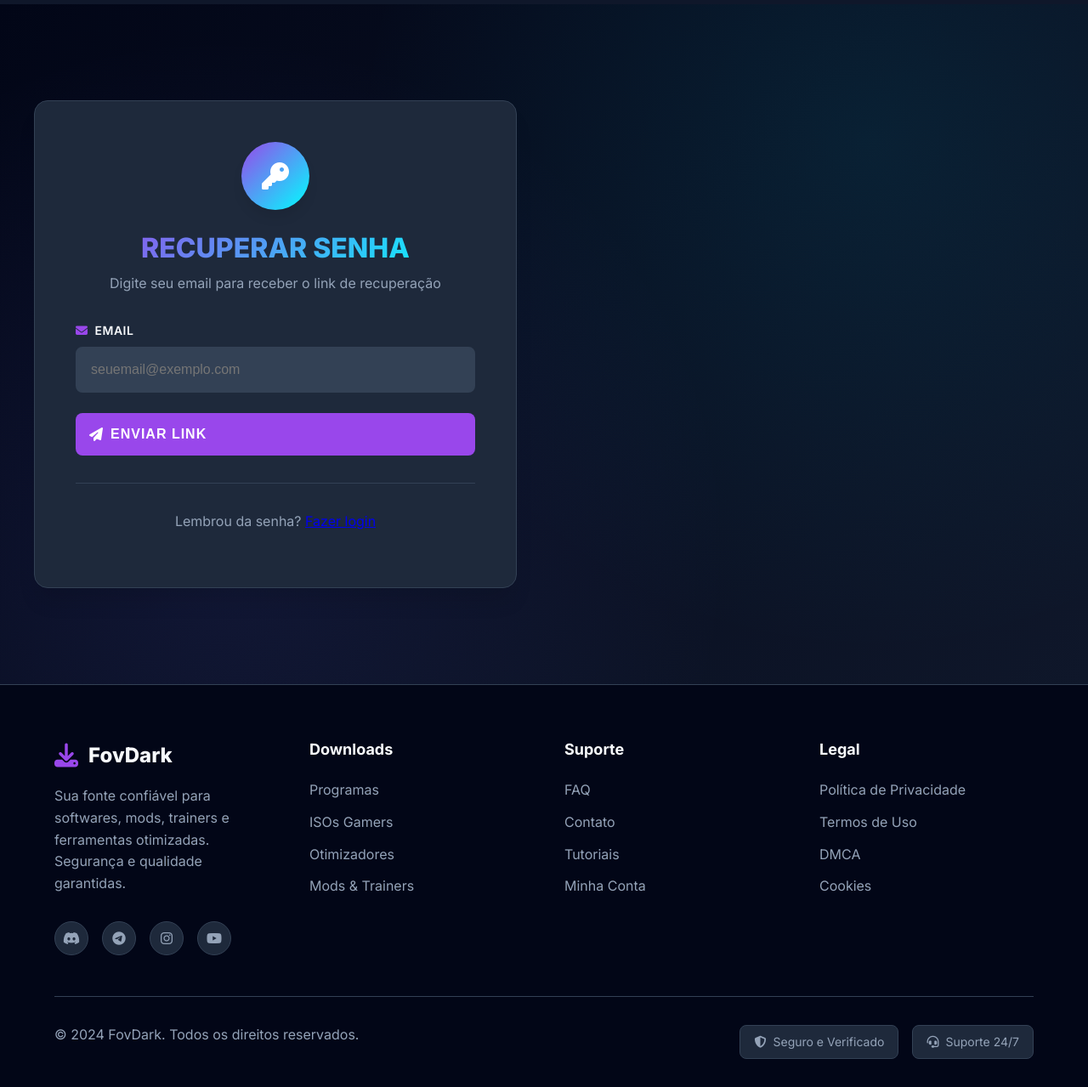
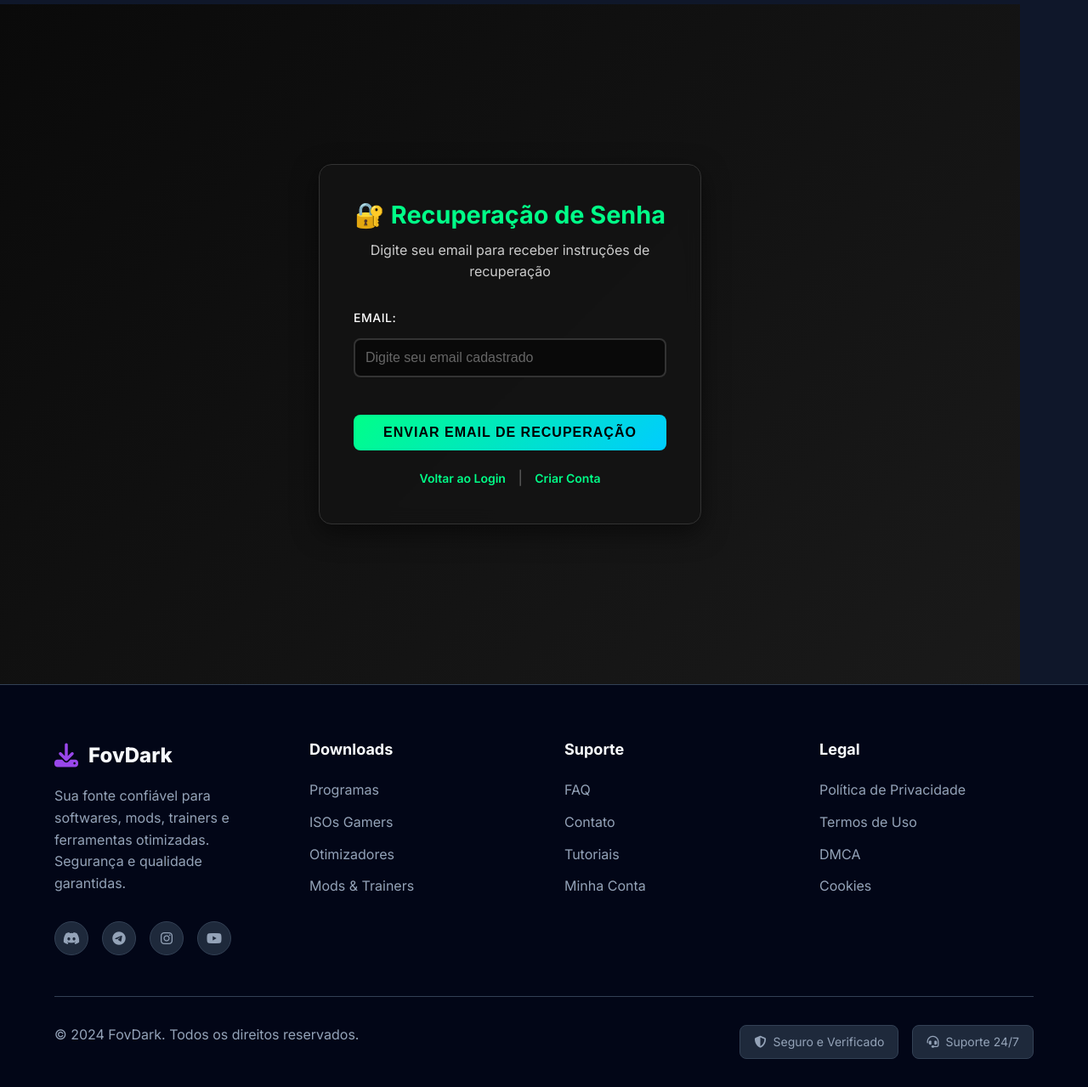
Before and after one commit to lsalles102/FovDark3, a FastAPI app: page /recover in a window 1280 px wide. Shown: the part 75-1354 px from the top of the page at 85% size. Run offline with FastAPI, Linux system fonts and the light colour scheme.

Commit message:
Enable users to recover or reset forgotten account passwords securely
Adds password recovery feature with email verification and token-based reset via new "/api/forgot-password" and "/api/reset-password" endpoints, plus "recover.html" template.

Replit-Commit-Author: Agent
Replit-Commit-Session-Id: d87b80da-a1c2-4487-9b67-aab82658d914
Replit-Commit-Screenshot-Url: https://storage.googleapis.com/screenshot-production-us-central1/a9f3d906-1ad1-4956-ab1e-419be669697f/0eea35ac-5da6-46e8-b347-9fd6b885139b.jpg

```diff
--- a/main.py
+++ b/main.py
@@ -373,6 +373,80 @@ async def login_user(
         print(f"💥 Erro crítico no login: {str(e)}")
         import traceback
         traceback.print_exc()
+        db.rollback()
+        raise HTTPException(status_code=status.HTTP_500_INTERNAL_SERVER_ERROR, detail="Erro interno do servidor")
+
+@app.post("/api/forgot-password")
+async def forgot_password(
+    request: Request,
+    email: str = Form(...),
+    db: Session = Depends(get_db)
+):
+    """Endpoint para solicitar recuperação de senha"""
+    email = email.strip().lower()
+
+    if not validate_email(email):
+        raise HTTPException(status_code=status.HTTP_400_BAD_REQUEST, detail="Email inválido")
+
+    # Buscar usuário
+    user = db.query(User).filter(User.email.ilike(email)).first()
+    if not user:
+        # Por segurança, sempre retornar sucesso mesmo se o usuário não existir
+        return {"message": "Se o email estiver cadastrado, você receberá instruções de recuperação"}
+
+    try:
+        # Criar token de recuperação
+        token = create_password_reset_token(db, user.id)
+
+        # Enviar email de recuperação
+        email_sent = send_recovery_email_simple(email, token)
+
+        if email_sent:
+            return {"message": "Email de recuperação enviado com sucesso"}
+        else:
+            raise HTTPException(status_code=status.HTTP_500_INTERNAL_SERVER_ERROR, detail="Erro ao enviar email")
+
+    except Exception as e:
+        print(f"Erro na recuperação de senha: {e}")
+        raise HTTPException(status_code=status.HTTP_500_INTERNAL_SERVER_ERROR, detail="Erro interno do servidor")
+
+@app.post("/api/reset-password")
+async def reset_password(
+    request: Request,
+    token: str = Form(...),
+    password: str = Form(...),
+    confirm_password: str = Form(...),
+    db: Session = Depends(get_db)
+):
+    """Endpoint para redefinir senha usando token"""
+    if not token or not password or not confirm_password:
+        raise HTTPException(status_code=status.HTTP_400_BAD_REQUEST, detail="Todos os campos são obrigatórios")
+
+    if password != confirm_password:
+        raise HTTPException(status_code=status.HTTP_400_BAD_REQUEST, detail="As senhas não coincidem")
+
+    if len(password) < 6:
+        raise HTTPException(status_code=status.HTTP_400_BAD_REQUEST, detail="A senha deve ter pelo menos 6 caracteres")
+
+    # Verificar token
+    user = verify_reset_token(db, token)
+    if not user:
+        raise HTTPException(status_code=status.HTTP_400_BAD_REQUEST, detail="Token inválido ou expirado")
+
+    try:
+        # Atualizar senha
+        user.senha_hash = get_password_hash(password)
+        user.tentativas_login = 0  # Reset tentativas
+
+        # Marcar token como usado
+        use_reset_token(db, token)
+
+        db.commit()
+
+        return {"message": "Senha redefinida com sucesso"}
+
+    except Exception as e:
+        print(f"Erro ao redefinir senha: {e}")
         db.rollback()
         raise HTTPException(status_code=status.HTTP_500_INTERNAL_SERVER_ERROR, detail="Erro interno do servidor")
 
@@ -1419,6 +1493,11 @@ async def otimizadores_page(request: Request):
     """Página de otimizadores"""
     return templates.TemplateResponse("otimizadores.html", {"request": request})
 
+@app.get("/recover", response_class=HTMLResponse)
+async def recover_page(request: Request):
+    """Página de recuperação de senha"""
+    return templates.TemplateResponse("recover.html", {"request": request})
+
 @app.get("/admin", response_class=HTMLResponse)
 async def admin_page(request: Request):
     return templates.TemplateResponse("admin.html", {"request": request})
--- a/templates/login.html
+++ b/templates/login.html
@@ -67,6 +67,11 @@
             </form>
 
             <div class="auth-footer">
+                <div class="forgot-password" style="text-align: center; margin-bottom: 20px;">
+                    <a href="/recover" class="forgot-password-link" style="color: #00ff88; text-decoration: none; font-size: 14px; transition: color 0.3s ease;">
+                        Esqueceu sua senha?
+                    </a>
+                </div>
                 <p>Não possui uma conta?</p>
                 <a href="/register" class="auth-link">
                     <i class="fas fa-user-plus"></i>
--- a/templates/recover.html
+++ b/templates/recover.html
@@ -1,89 +1,270 @@
-
 {% extends "base.html" %}
 
-{% block title %}Recuperar Senha - FovDark{% endblock %}
+{% block title %}Recuperação de Senha - DarkFov{% endblock %}
 
 {% block content %}
-<section class="auth-section">
-    <div class="auth-container">
-        <div class="auth-card">
-            <div class="auth-header">
-                <div class="auth-icon">
-                    <i class="fas fa-key"></i>
-                </div>
-                <h1>RECUPERAR SENHA</h1>
-                <p>Digite seu email para receber o link de recuperação</p>
-            </div>
+<div class="auth-container">
+    <div class="auth-box">
+        <div class="auth-header">
+            <h2>🔐 Recuperação de Senha</h2>
+            <p>Digite seu email para receber instruções de recuperação</p>
+        </div>
 
+        <!-- Formulário de solicitação de recuperação -->
+        <div id="recover-step" class="auth-step">
             <form id="recoverForm" class="auth-form">
                 <div class="form-group">
-                    <label for="email">
-                        <i class="fas fa-envelope"></i>
-                        EMAIL
-                    </label>
-                    <input type="email" id="email" name="email" required placeholder="seuemail@exemplo.com">
+                    <label for="email">Email:</label>
+                    <input type="email" id="email" name="email" required
+                           placeholder="Digite seu email cadastrado">
                 </div>
 
                 <button type="submit" class="btn btn-primary btn-full">
-                    <i class="fas fa-paper-plane"></i>
-                    ENVIAR LINK
+                    Enviar Email de Recuperação
                 </button>
             </form>
+        </div>
 
-            <div class="auth-footer">
-                <p>Lembrou da senha? <a href="/login">Fazer login</a></p>
-            </div>
+        <!-- Formulário de redefinição de senha (aparece quando há token na URL) -->
+        <div id="reset-step" class="auth-step" style="display: none;">
+            <form id="resetForm" class="auth-form">
+                <input type="hidden" id="token" name="token" value="">
+
+                <div class="form-group">
+                    <label for="password">Nova Senha:</label>
+                    <input type="password" id="password" name="password" required
+                           placeholder="Digite sua nova senha" minlength="6">
+                </div>
+
+                <div class="form-group">
+                    <label for="confirm_password">Confirmar Senha:</label>
+                    <input type="password" id="confirm_password" name="confirm_password" required
+                           placeholder="Confirme sua nova senha" minlength="6">
+                </div>
+
+                <button type="submit" class="btn btn-primary btn-full">
+                    Redefinir Senha
+                </button>
+            </form>
+        </div>
+
+        <div class="auth-links">
+            <a href="/login" class="auth-link">Voltar ao Login</a>
+            <span class="auth-separator">|</span>
+            <a href="/register" class="auth-link">Criar Conta</a>
         </div>
     </div>
-</section>
-{% endblock %}
+</div>
 
-{% block scripts %}
 <script>
-document.getElementById('recoverForm').addEventListener('submit', async (e) => {
-    e.preventDefault();
+document.addEventListener('DOMContentLoaded', function() {
+    // Verificar se há token na URL
+    const urlParams = new URLSearchParams(window.location.search);
+    const token = urlParams.get('token');
 
-    const email = document.getElementById('email').value;
-    const submitBtn = e.target.querySelector('button[type="submit"]');
-    const originalText = submitBtn.innerHTML;
+    if (token) {
+        // Mostrar formulário de redefinição
+        document.getElementById('recover-step').style.display = 'none';
+        document.getElementById('reset-step').style.display = 'block';
+        document.getElementById('token').value = token;
 
-    // Mostrar loading
-    submitBtn.innerHTML = '<i class="fas fa-spinner fa-spin"></i> ENVIANDO...';
-    submitBtn.disabled = true;
-
-    try {
-        const response = await fetch('/api/recover-password', {
-            method: 'POST',
-            headers: {
-                'Content-Type': 'application/x-www-form-urlencoded',
-            },
-            body: new URLSearchParams({
-                'email': email
-            })
-        });
-
-        const data = await response.json();
-
-        if (response.ok) {
-            showToast('Email de recuperação enviado com sucesso!', 'success');
-            document.getElementById('email').value = '';
-
-            // Mostrar mensagem adicional
-            setTimeout(() => {
-                showToast('Verifique sua caixa de entrada e spam', 'info');
-            }, 2000);
-
-        } else {
-            showToast(data.detail || 'Erro ao enviar email', 'error');
-        }
-    } catch (error) {
-        console.error('Erro:', error);
-        showToast('Erro ao conectar ao servidor', 'error');
-    } finally {
-        // Restaurar botão
-        submitBtn.innerHTML = originalText;
-        submitBtn.disabled = false;
+        // Atualizar cabeçalho
+        document.querySelector('.auth-header h2').textContent = '🔑 Nova Senha';
+        document.querySelector('.auth-header p').textContent = 'Digite sua nova senha abaixo';
     }
 });
 </script>
+
+<style>
+.auth-container {
+    min-height: 100vh;
+    display: flex;
+    align-items: center;
+    justify-content: center;
+    padding: 20px;
+    background: linear-gradient(135deg, #0a0a0a 0%, #1a1a1a 100%);
+}
+
+.auth-box {
+    background: rgba(20, 20, 20, 0.95);
+    border: 1px solid #333;
+    border-radius: 15px;
+    padding: 40px;
+    width: 100%;
+    max-width: 450px;
+    box-shadow: 0 10px 30px rgba(0, 0, 0, 0.5);
+    backdrop-filter: blur(10px);
+}
+
+.auth-header {
+    text-align: center;
+    margin-bottom: 30px;
+}
+
+.auth-header h2 {
+    color: #00ff88;
+    margin-bottom: 10px;
+    font-size: 1.8rem;
+}
+
+.auth-header p {
+    color: #ccc;
+    margin-bottom: 0;
+}
+
+.auth-form {
+    margin-bottom: 20px;
+}
+
+.form-group {
+    margin-bottom: 20px;
+}
+
+.form-group label {
+    display: block;
+    margin-bottom: 5px;
+    color: #fff;
+    font-weight: 500;
+}
+
+.form-group input {
+    width: 100%;
+    padding: 12px;
+    border: 2px solid #333;
+    border-radius: 8px;
+    background: rgba(0, 0, 0, 0.5);
+    color: #fff;
+    font-size: 16px;
+    transition: all 0.3s ease;
+}
+
+.form-group input:focus {
+    outline: none;
+    border-color: #00ff88;
+    box-shadow: 0 0 10px rgba(0, 255, 136, 0.3);
+}
+
+.form-group input::placeholder {
+    color: #666;
+}
+
+.btn {
+    padding: 12px 24px;
+    border: none;
+    border-radius: 8px;
+    font-size: 16px;
+    font-weight: 600;
+    cursor: pointer;
+    transition: all 0.3s ease;
+    text-decoration: none;
+    display: inline-flex;
+    align-items: center;
+    justify-content: center;
+    gap: 8px;
+}
+
+.btn-primary {
+    background: linear-gradient(135deg, #00ff88, #00ccff);
+    color: #000;
+}
+
+.btn-primary:hover {
+    transform: translateY(-2px);
+    box-shadow: 0 5px 15px rgba(0, 255, 136, 0.4);
+}
+
+.btn-primary:disabled {
+    opacity: 0.6;
+    cursor: not-allowed;
+    transform: none;
+}
+
+.btn-full {
+    width: 100%;
+}
+
+.auth-links {
+    text-align: center;
+    margin-top: 20px;
+}
+
+.auth-link {
+    color: #00ff88;
+    text-decoration: none;
+    font-size: 14px;
+    transition: color 0.3s ease;
+}
+
+.auth-link:hover {
+    color: #00ccff;
+}
+
+.auth-separator {
+    color: #666;
+    margin: 0 10px;
+}
+
+/* Responsividade */
+@media (max-width: 480px) {
+    .auth-container {
+        padding: 10px;
+    }
+
+    .auth-box {
+        padding: 30px 20px;
+    }
+
+    .auth-header h2 {
+        font-size: 1.5rem;
+    }
+}
+
+/* Toast styles */
+.toast {
+    position: fixed;
+    top: 20px;
+    right: 20px;
+    z-index: 1000;
+    padding: 15px 20px;
+    border-radius: 8px;
+    color: white;
+    font-weight: 500;
+    opacity: 0;
+    transform: translateX(100%);
+    transition: all 0.3s ease;
+    max-width: 350px;
+}
+
+.toast.show {
+    opacity: 1;
+    transform: translateX(0);
+}
+
+.toast-success {
+    background: linear-gradient(135deg, #00ff88, #00cc66);
+    color: #000;
+}
+
+.toast-error {
+    background: linear-gradient(135deg, #ff4757, #ff3742);
+}
+
+.toast-warning {
+    background: linear-gradient(135deg, #ffa502, #ff6348);
+}
+
+.toast-info {
+    background: linear-gradient(135deg, #3742fa, #2f3542);
+}
+
+.toast-content {
+    display: flex;
+    align-items: center;
+    gap: 10px;
+}
+
+.toast i {
+    font-size: 18px;
+}
+</style>
 {% endblock %}
```
